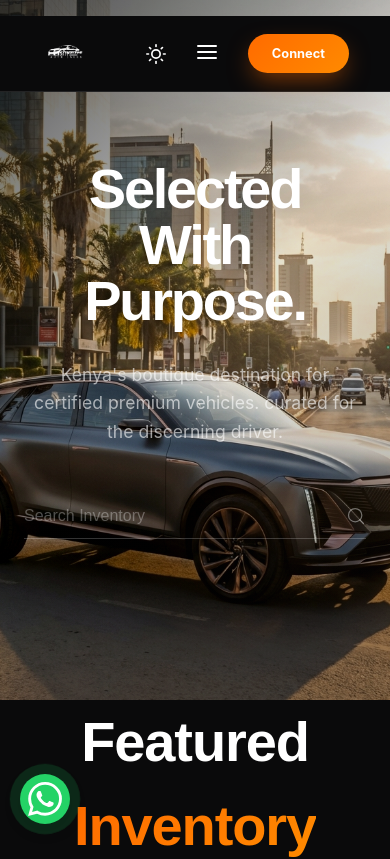
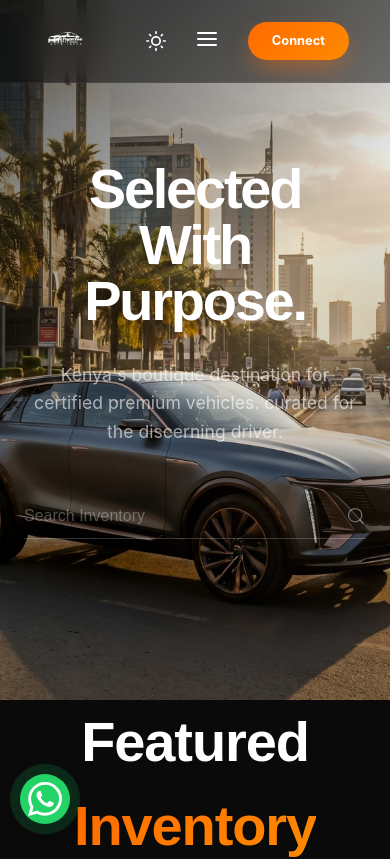
Before and after one commit to Ruchez/citydrive, a React (Vite) app: page / in a window 390 px wide. Shown: the top 859 px of the page. Built offline with nearby package versions, Linux system fonts and the light colour scheme.

Commit message:
UI: Fix Navbar docking and implement transparent glassmorphism blending

```diff
--- a/src/App.css
+++ b/src/App.css
@@ -85,18 +85,21 @@ body {
   right: 0;
   z-index: 1000;
   width: 100%;
-  background: var(--bg-deep);
-  border-bottom: 1px solid var(--glass-border);
-  padding: 1rem 0;
-  transition: all 0.3s ease;
+  background: transparent;
+  backdrop-filter: blur(15px);
+  -webkit-backdrop-filter: blur(15px);
+  border-bottom: 1px solid rgba(255, 255, 255, 0.05);
+  padding: 1.2rem 0;
+  transition: all 0.4s cubic-bezier(0.4, 0, 0.2, 1);
 }
 
 .navbar.scrolled {
-  padding: 0.7rem 0;
-  background: var(--bg-surface);
-  backdrop-filter: blur(10px);
-  -webkit-backdrop-filter: blur(10px);
-  box-shadow: 0 4px 20px rgba(0, 0, 0, 0.2);
+  padding: 0.8rem 0;
+  background: rgba(10, 10, 11, 0.8);
+  backdrop-filter: blur(25px);
+  -webkit-backdrop-filter: blur(25px);
+  border-bottom: 1px solid var(--glass-border);
+  box-shadow: 0 4px 30px rgba(0, 0, 0, 0.3);
 }
 
 .nav-content {
@@ -997,8 +1000,10 @@ footer {
   }
 
   .navbar {
-    top: 1rem;
-    padding: 0.6rem 1.5rem;
+    top: 0;
+    padding: 0.8rem 1.5rem;
+    background: rgba(10, 10, 11, 0.5);
+    /* Mobile needs slightly more contrast */
   }
 
   .nav-links {
```
